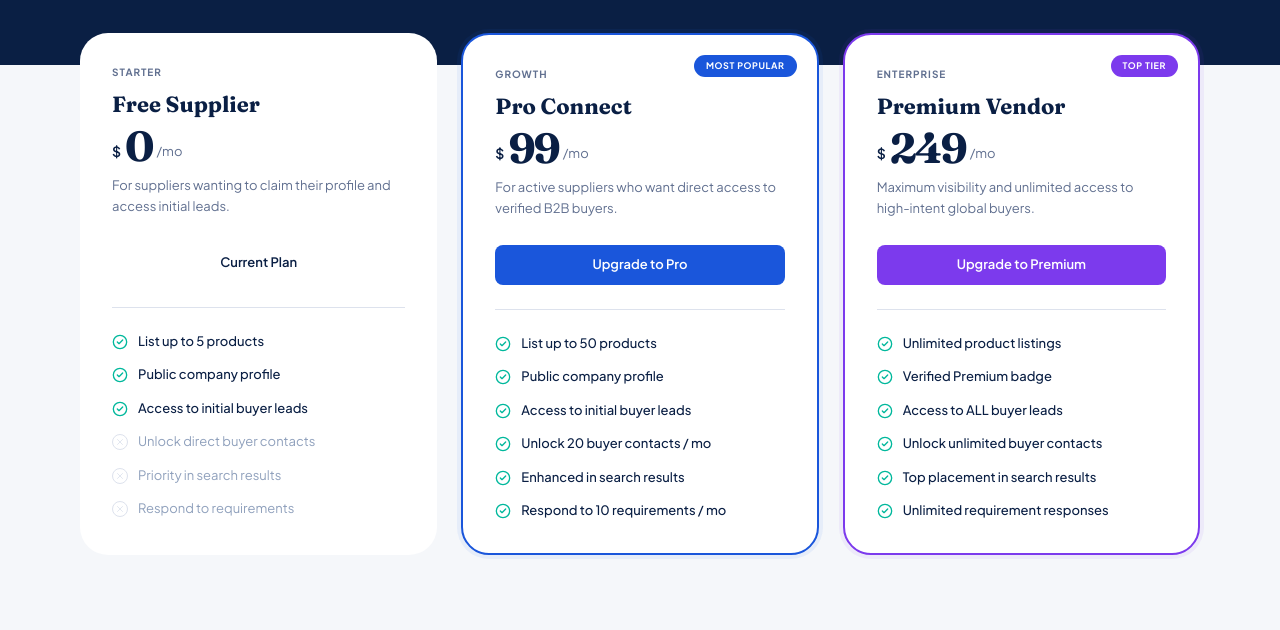
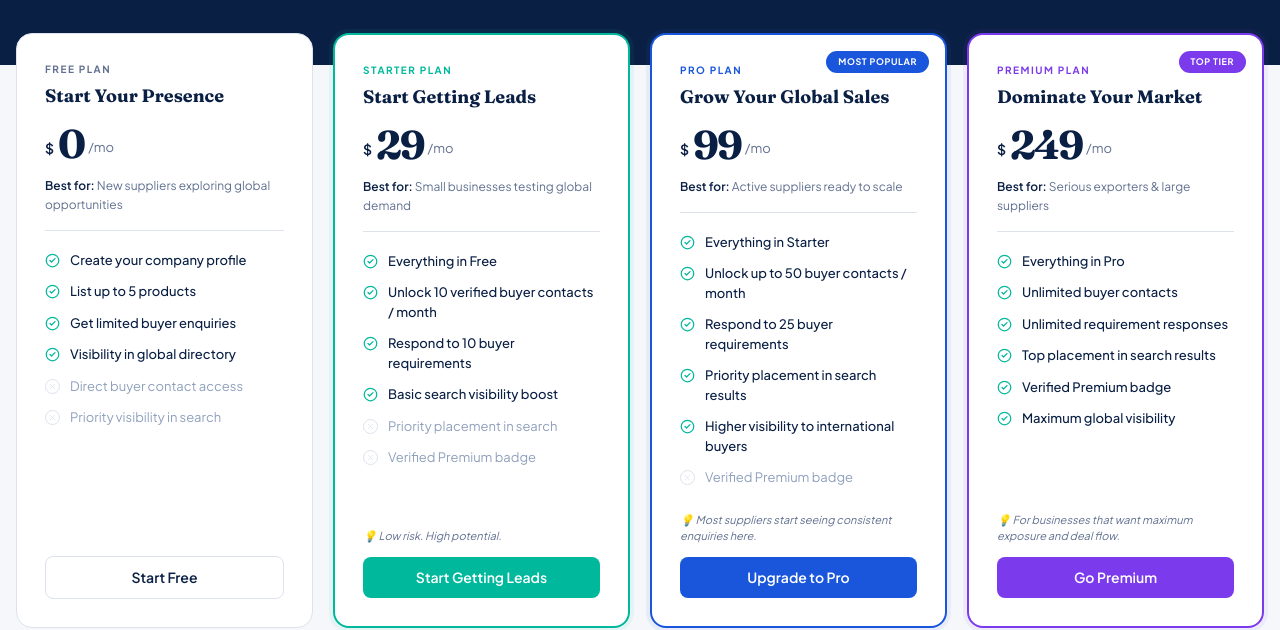
Before and after one commit to Fazilfazi991/biznecto, a Next.js app: page /pricing in a window 1280 px wide. Shown: the part 213-843 px from the top of the page. Built offline with nearby package versions, Linux system fonts and the light colour scheme; no server answers.

Commit message:
Remove trade shows section and update pricing with 4 plans

```diff
--- a/app/pricing/page.tsx
+++ b/app/pricing/page.tsx
@@ -1,126 +1,160 @@
 import React from "react";
 import { CheckCircle2, X } from "lucide-react";
-import { Button } from "@/components/ui/Button";
+import Link from "next/link";
 
 export default function PricingPage() {
   const plans = [
     {
-      name: "Free Supplier",
+      name: "Start Your Presence",
+      tier: "FREE",
       price: "0",
-      target: "Starter",
+      bestFor: "New suppliers exploring global opportunities",
       badge: null,
       color: "gray",
-      desc: "For suppliers wanting to claim their profile and access initial leads.",
+      microcopy: null,
+      cta: "Start Free",
+      ctaHref: "/login",
       features: [
+        { name: "Create your company profile", included: true },
         { name: "List up to 5 products", included: true },
-        { name: "Public company profile", included: true },
-        { name: "Access to initial buyer leads", included: true },
-        { name: "Unlock direct buyer contacts", included: false },
-        { name: "Priority in search results", included: false },
-        { name: "Respond to requirements", included: false },
+        { name: "Get limited buyer enquiries", included: true },
+        { name: "Visibility in global directory", included: true },
+        { name: "Direct buyer contact access", included: false },
+        { name: "Priority visibility in search", included: false },
       ],
-      buttonText: "Current Plan",
-      buttonVariant: "outline" as const,
     },
     {
-      name: "Pro Connect",
+      name: "Start Getting Leads",
+      tier: "STARTER",
+      price: "29",
+      bestFor: "Small businesses testing global demand",
+      badge: null,
+      color: "teal",
+      microcopy: "Low risk. High potential.",
+      cta: "Start Getting Leads",
+      ctaHref: "/login",
+      features: [
+        { name: "Everything in Free", included: true },
+        { name: "Unlock 10 verified buyer contacts / month", included: true },
+        { name: "Respond to 10 buyer requirements", included: true },
+        { name: "Basic search visibility boost", included: true },
+        { name: "Priority placement in search", included: false },
+        { name: "Verified Premium badge", included: false },
+      ],
+    },
+    {
+      name: "Grow Your Global Sales",
+      tier: "PRO",
       price: "99",
-      target: "Growth",
+      bestFor: "Active suppliers ready to scale",
       badge: "MOST POPULAR",
       color: "blue",
-      desc: "For active suppliers who want direct access to verified B2B buyers.",
+      microcopy: "Most suppliers start seeing consistent enquiries here.",
+      cta: "Upgrade to Pro",
+      ctaHref: "/login",
       features: [
-        { name: "List up to 50 products", included: true },
-        { name: "Public company profile", included: true },
-        { name: "Access to initial buyer leads", included: true },
-        { name: "Unlock 20 buyer contacts / mo", included: true },
-        { name: "Enhanced in search results", included: true },
-        { name: "Respond to 10 requirements / mo", included: true },
+        { name: "Everything in Starter", included: true },
+        { name: "Unlock up to 50 buyer contacts / month", included: true },
+        { name: "Respond to 25 buyer requirements", included: true },
+        { name: "Priority placement in search results", included: true },
+        { name: "Higher visibility to international buyers", included: true },
+        { name: "Verified Premium badge", included: false },
       ],
-      buttonText: "Upgrade to Pro",
-      buttonVariant: "primary" as const,
     },
     {
-      name: "Premium Vendor",
+      name: "Dominate Your Market",
+      tier: "PREMIUM",
       price: "249",
-      target: "Enterprise",
+      bestFor: "Serious exporters & large suppliers",
       badge: "TOP TIER",
       color: "purple",
-      desc: "Maximum visibility and unlimited access to high-intent global buyers.",
+      microcopy: "For businesses that want maximum exposure and deal flow.",
+      cta: "Go Premium",
+      ctaHref: "/login",
       features: [
-        { name: "Unlimited product listings", included: true },
+        { name: "Everything in Pro", included: true },
+        { name: "Unlimited buyer contacts", included: true },
+        { name: "Unlimited requirement responses", included: true },
+        { name: "Top placement in search results", included: true },
         { name: "Verified Premium badge", included: true },
-        { name: "Access to ALL buyer leads", included: true },
-        { name: "Unlock unlimited buyer contacts", included: true },
-        { name: "Top placement in search results", included: true },
-        { name: "Unlimited requirement responses", included: true },
+        { name: "Maximum global visibility", included: true },
       ],
-      buttonText: "Upgrade to Premium",
-      buttonVariant: "primary" as const,
-    }
+    },
   ];
 
   return (
     <main className="min-h-screen bg-sand pb-16 mt-[58px]">
+      {/* Header */}
       <div className="bg-ink p-10 md:p-16 text-center">
-        <h1 className="font-serif font-bold text-3xl md:text-5xl text-white mb-4 tracking-tight">Simple, Transparent Pricing</h1>
+        <h1 className="font-serif font-bold text-3xl md:text-5xl text-white mb-4 tracking-tight">
+          Simple, Transparent Pricing
+        </h1>
         <p className="text-white/60 md:text-lg max-w-2xl mx-auto">
           Start for free, upgrade when you need direct access to buyers. No hidden fees.
         </p>
       </div>
 
-      <div className="max-w-6xl mx-auto px-4 -mt-8 relative z-10">
-        <div className="grid md:grid-cols-3 gap-6">
+      <div className="max-w-7xl mx-auto px-4 -mt-8 relative z-10">
+        <div className="grid md:grid-cols-2 lg:grid-cols-4 gap-5">
           {plans.map((plan) => (
             <div
               key={plan.name}
-              className={`bg-white rounded-brand-x p-8 relative transition-transform hover:-translate-y-1 ${
-                plan.color === "blue" ? "border-2 border-blue shadow-[0_0_0_4px_rgba(37,99,235,0.07)]" :
-                plan.color === "purple" ? "border-2 border-purple shadow-[0_0_0_4px_rgba(124,58,237,0.07)]" :
-                "border-1.5 border-border-brand"
+              className={`bg-white rounded-2xl p-7 relative flex flex-col transition-transform hover:-translate-y-1 ${
+                plan.color === "purple"
+                  ? "border-2 border-purple shadow-[0_0_0_4px_rgba(124,58,237,0.07)]"
+                  : plan.color === "blue"
+                  ? "border-2 border-blue shadow-[0_0_0_4px_rgba(37,99,235,0.07)]"
+                  : plan.color === "teal"
+                  ? "border-2 border-teal shadow-[0_0_0_4px_rgba(0,184,156,0.07)]"
+                  : "border border-border-brand"
               }`}
             >
               {plan.badge && (
-                <div className={`absolute top-5 right-5 text-[9px] font-bold tracking-[0.6px] uppercase px-3 py-1 rounded-full text-white ${
-                  plan.color === "blue" ? "bg-blue" : "bg-purple"
-                }`}>
+                <div
+                  className={`absolute top-4 right-4 text-[9px] font-bold tracking-[0.6px] uppercase px-3 py-1 rounded-full text-white ${
+                    plan.color === "purple"
+                      ? "bg-purple"
+                      : plan.color === "blue"
+                      ? "bg-blue"
+                      : "bg-teal"
+                  }`}
+                >
                   {plan.badge}
                 </div>
               )}
 
-              <div className="text-[10px] font-bold tracking-[1px] uppercase text-muted mb-2">
-                {plan.target}
+              {/* Tier label */}
+              <div className={`text-[10px] font-bold tracking-[1.5px] uppercase mb-2 ${
+                plan.color === "purple" ? "text-purple" :
+                plan.color === "blue" ? "text-blue" :
+                plan.color === "teal" ? "text-teal" : "text-muted"
+              }`}>
+                {plan.tier} PLAN
               </div>
 
-              <h2 className="font-serif font-bold text-[22px] text-ink mb-1">{plan.name}</h2>
+              {/* Plan name */}
+              <h2 className="font-serif font-bold text-[18px] text-ink mb-1 leading-tight">{plan.name}</h2>
 
-              <div className="flex items-end gap-1 mb-2">
+              {/* Price */}
+              <div className="flex items-end gap-1 my-3">
                 <span className="text-sm font-semibold text-ink leading-[2.2]">$</span>
-                <span className="font-serif font-bold text-[42px] tracking-[-2px] leading-none text-ink">{plan.price}</span>
+                <span className="font-serif font-bold text-[40px] tracking-[-2px] leading-none text-ink">{plan.price}</span>
                 <span className="text-[13px] text-muted leading-[2.4]">/mo</span>
               </div>
 
-              <p className="text-[13px] text-muted leading-[1.65] mb-6 min-h-[44px]">
-                {plan.desc}
+              {/* Best for */}
+              <p className="text-[12px] text-muted leading-[1.6] mb-5 pb-4 border-b border-border-brand">
+                <span className="font-semibold text-ink">Best for: </span>{plan.bestFor}
               </p>
 
-              <Button
-                variant={plan.buttonVariant}
-                size="full"
-                className={plan.buttonVariant === "primary" && plan.color === "purple" ? "bg-purple hover:bg-purple/90" : plan.buttonVariant === "primary" ? "bg-blue hover:bg-blue/90" : ""}
-              >
-                {plan.buttonText}
-              </Button>
-
-              <div className="h-px bg-border-brand my-6" />
-
-              <ul className="flex flex-col gap-3.5">
+              {/* Features */}
+              <ul className="flex flex-col gap-3 mb-6 flex-1">
                 {plan.features.map((feature, i) => (
-                  <li key={i} className="flex items-start gap-2.5 text-[13px] text-body leading-[1.5]">
+                  <li key={i} className="flex items-start gap-2.5 text-[13px] leading-[1.5]">
                     {feature.included ? (
-                      <CheckCircle2 size={16} className="text-teal shrink-0 mt-0.5" />
+                      <CheckCircle2 size={15} className="text-teal shrink-0 mt-0.5" />
                     ) : (
-                      <X size={16} className="text-border-brand border shrink-0 mt-0.5 rounded-full p-0.5" />
+                      <X size={15} className="text-border-brand border shrink-0 mt-0.5 rounded-full p-0.5" />
                     )}
                     <span className={feature.included ? "text-ink font-medium" : "text-hint"}>
                       {feature.name}
@@ -128,6 +162,27 @@ export default function PricingPage() {
                   </li>
                 ))}
               </ul>
+
+              {/* Microcopy */}
+              {plan.microcopy && (
+                <p className="text-[11px] text-muted italic mb-3">💡 {plan.microcopy}</p>
+              )}
+
+              {/* CTA */}
+              <Link
+                href={plan.ctaHref}
+                className={`w-full text-center font-semibold text-[14px] py-2.5 rounded-lg transition-colors ${
+                  plan.color === "purple"
+                    ? "bg-purple hover:bg-purple/90 text-white"
+                    : plan.color === "blue"
+                    ? "bg-blue hover:bg-blue/90 text-white"
+                    : plan.color === "teal"
+                    ? "bg-teal hover:bg-teal-dark text-white"
+                    : "border border-border-brand text-ink hover:bg-black/5"
+                }`}
+              >
+                {plan.cta}
+              </Link>
             </div>
           ))}
         </div>
```
Also changed, not shown: app/page.tsx (+1 -22 lines).
